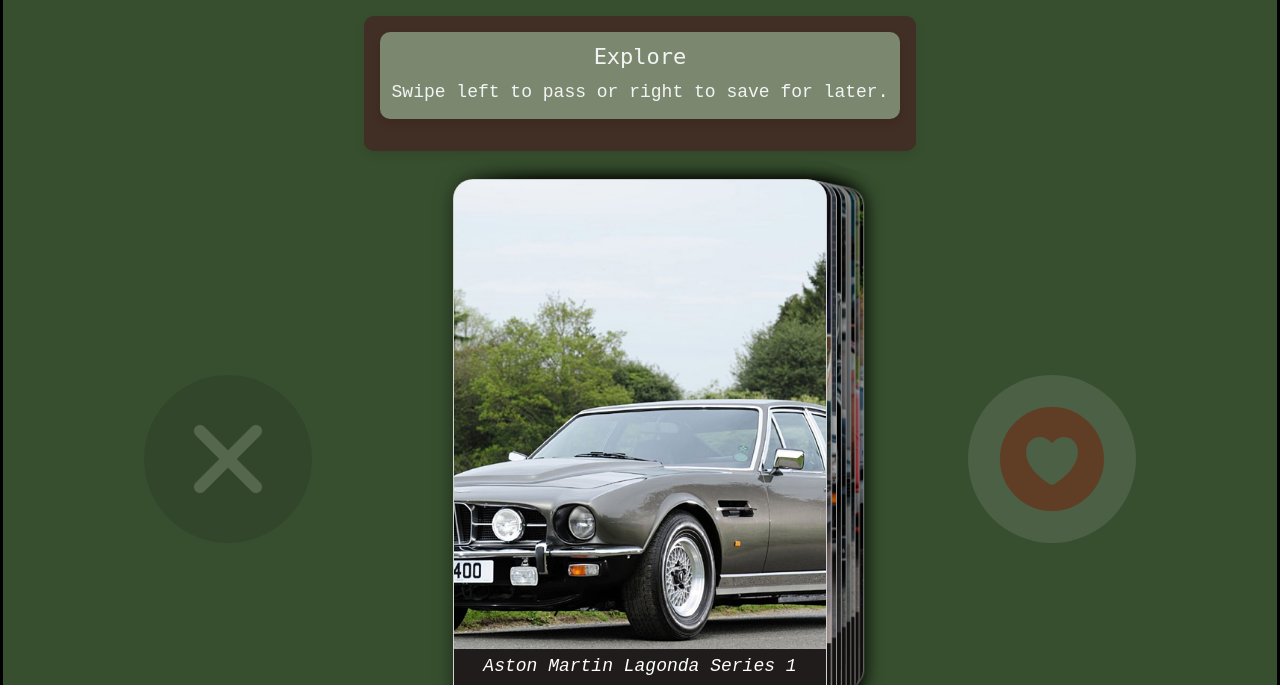
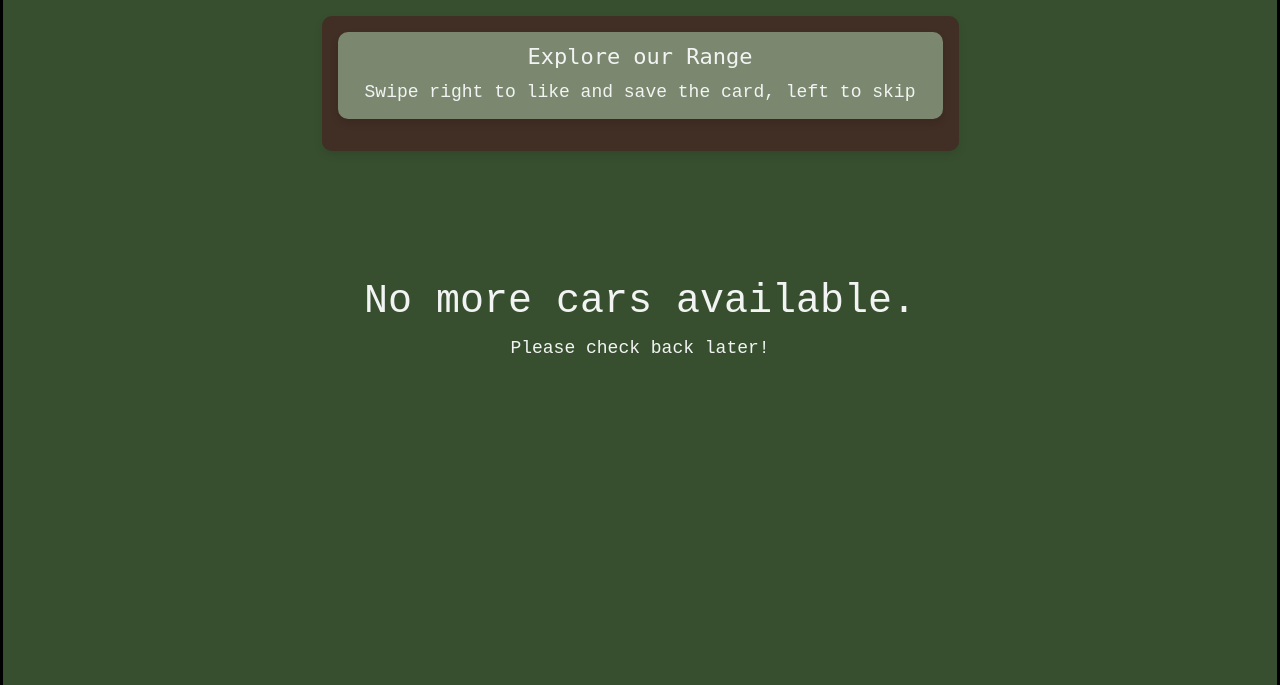
Before and after one commit to scAB1001/Energia, a Flask app: page /explore in a window 1280 px wide. Shown: the part 115-800 px from the top of the page. Run offline with Flask 3, Linux system fonts and the light colour scheme; a user stored in the database is signed in; data comes from the database, SQL or seed files in the repository; both versions use the stored data as it was after the commit; some libraries are stand-ins or nearby versions.

Commit message:
Almost done x2

```diff
--- a/www/app/auth.py
+++ b/www/app/auth.py
@@ -76,7 +76,7 @@ def handle_registration(email, first_name, password1, password2):
             return False
         if user:
             login_user(user, remember=True)
-            flash('Account created!', category=SUCCESS)
+            flash("Account created! We've signed you in.", category=SUCCESS)
             return True
         else:
             flash('Unable to create an account at this time. Try again.', category=DANGER)
--- a/www/app/static/base.css
+++ b/www/app/static/base.css
@@ -15,7 +15,8 @@
     --font-size-h3: 22px;
     --font-size-h1: 24px;
     --font-size-button: 20px;
-    --struct-subtle-shadow: 0 4px 8px rgba(0, 0, 0, 0.1);;
+    --struct-subtle-shadow: 0 4px 8px rgba(0, 0, 0, 0.1);
+    ;
 }
 
 /* General styles for high contrast and readability */
@@ -223,7 +224,8 @@ marquee {
     font-size: var(--font-size-button);
 }
 
-.cta-button, .btn {
+.cta-button,
+.btn {
     font-size: var(--font-size-button);
     background: var(--text-default);
     color: var(--struct-default);
--- a/www/app/static/cards.css
+++ b/www/app/static/cards.css
@@ -134,8 +134,7 @@ body {
     font-style: normal;
 }
 
-#no-more-cards-message h1,
-h2 {
+#no-more-cards-message h1 {
     text-align: center;
     place-items: center;
     padding-top: 15%;
--- a/www/app/templates/site/explore.html
+++ b/www/app/templates/site/explore.html
@@ -6,12 +6,12 @@
     <link rel="stylesheet" type="text/css" href="{{ url_for('static', filename='cards.css') }}">
 </head>
 
-<div class="mention-container">
+<div class="heading-container">
     <section class="user-guide">
         <ol class="guide-steps">
             <li>
-                <h3>Explore</h3>
-                <p>Swipe left to pass or right to save for later.</p>
+                <h3>Explore our Range</h3>
+                <p>Swipe right to like and save the card, left to skip</p>
             </li>
         </ol>
     </section>
@@ -19,12 +19,13 @@
 
 <!-- Source: https://github.com/CodeSteppe/card-swiper -->
 <div class="card-container">
+    {% if cars_remain %}
     <ion-icon id="dislike" name="close"></ion-icon>
 
     <div id="swiper">
         <div id="no-more-cards-message" style="display: none;">
             <h1>No more cars available.</h1>
-            <h2>Please check back later!</h2>
+            <p>Please check back later!</p>
         </div>
     </div>
 
@@ -38,5 +39,13 @@
     <!-- Ionicons Scripts -->
     <script type="module" src="https://unpkg.com/ionicons@5.5.2/dist/ionicons/ionicons.esm.js"></script>
     <script nomodule src="https://unpkg.com/ionicons@5.5.2/dist/ionicons/ionicons.js"></script>
+
+    {% else %}
+    <div id="no-more-cards-message" style="display: block;">
+        <h1>No more cars available.</h1>
+        <p>Please check back later!</p>
+    </div>
+    {% endif %}
 </div>
+
 {% endblock %}
--- a/www/app/views.py
+++ b/www/app/views.py
@@ -5,12 +5,12 @@ from .models import User, Car, UserInteraction
 from .forms import LoginForm, RegistrationForm
 from app import app, db, admin
 from flask_admin.contrib.sqla import ModelView
+import json
 
 admin.add_view(ModelView(User, db.session))
 admin.add_view(ModelView(Car, db.session))
 admin.add_view(ModelView(UserInteraction, db.session))
 
-import json
 
 # Flash message flags
 DANGER, SUCCESS = 'danger', 'success'
@@ -162,10 +162,6 @@ def prep_db():
     pre_populate_tblCars()
 
 
-#def user_liked_cars():
-#    pass
-
-
 
 """
 
@@ -235,8 +231,7 @@ def cards_depleted():
 @views.route('/test')
 #@login_required
 def test():
-    if not current_user.is_authenticated:
-        prep_db()
+    prep_db()
 
     first_name = 'Guest'
     if current_user.is_authenticated:
@@ -268,14 +263,25 @@ def home():
 @views.route('/explore')
 @login_required
 def explore():
-    numCards = db.session.query(Car).count()
-    tblCars = Car.query.all()
+    # Get the IDs of the cars that the user has already interacted with
+    interacted_car_ids = UserInteraction.query.with_entities(
+        UserInteraction.car_id
+    ).filter_by(user_id=current_user.id).all()
 
-    cars = []
-    for car in tblCars:
-        cars.append(car.card_info())
+    # Flatten the list of tuples to a list of integer IDs
+    interacted_car_ids = [car_id for (car_id,) in interacted_car_ids]
 
-    return render_template('/site/explore.html', title='Explore', user=current_user, cars=cars, numCards=numCards)
+    # Query for cars that the user has not interacted with
+    cars_to_swipe = Car.query.filter(
+        Car.id.notin_(interacted_car_ids)
+    ).all()
+
+    cars_remaining = [car.card_info() for car in cars_to_swipe]
+
+    cars_remain = bool(cars_remaining)
+
+    return render_template('/site/explore.html', title='Explore',
+        user=current_user, cars_remain=cars_remain, cars=cars_remaining)
 
 
 @views.route('/saved')
@@ -293,8 +299,8 @@ def saved():
         if car:
             liked_cars.append(car.grid_view())
 
-    liked_exist = liked_cars != []
-    #delete_user_interactions(current_user.id)
+    liked_exist = bool(liked_cars)
+
     return render_template('/site/saved.html', title='Saved',
         liked_exist=liked_exist, liked_cars=liked_cars, user=current_user)
 
```
Also changed, not shown: www/app/templates/error/404.html (+4 -5 lines), www/app/templates/error/500.html (+4 -5 lines), www/app.db.
